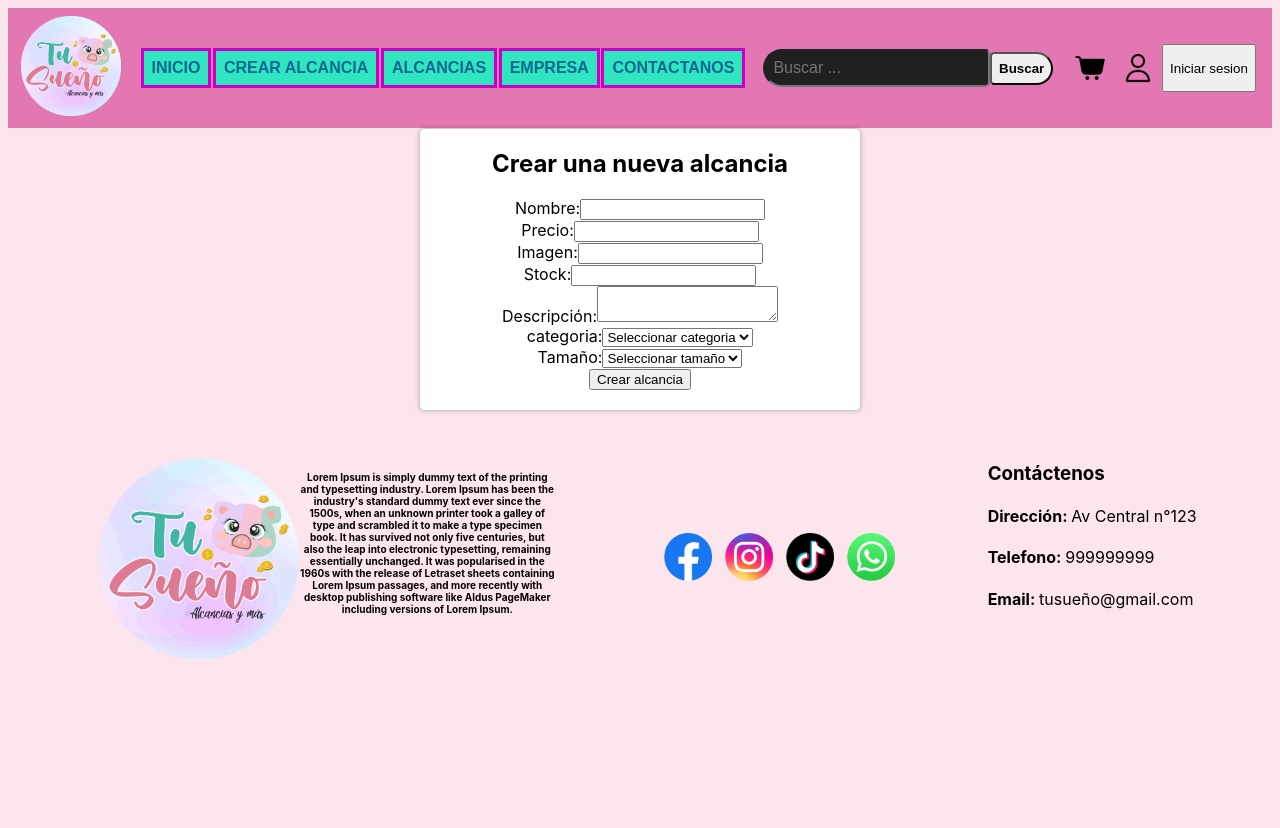
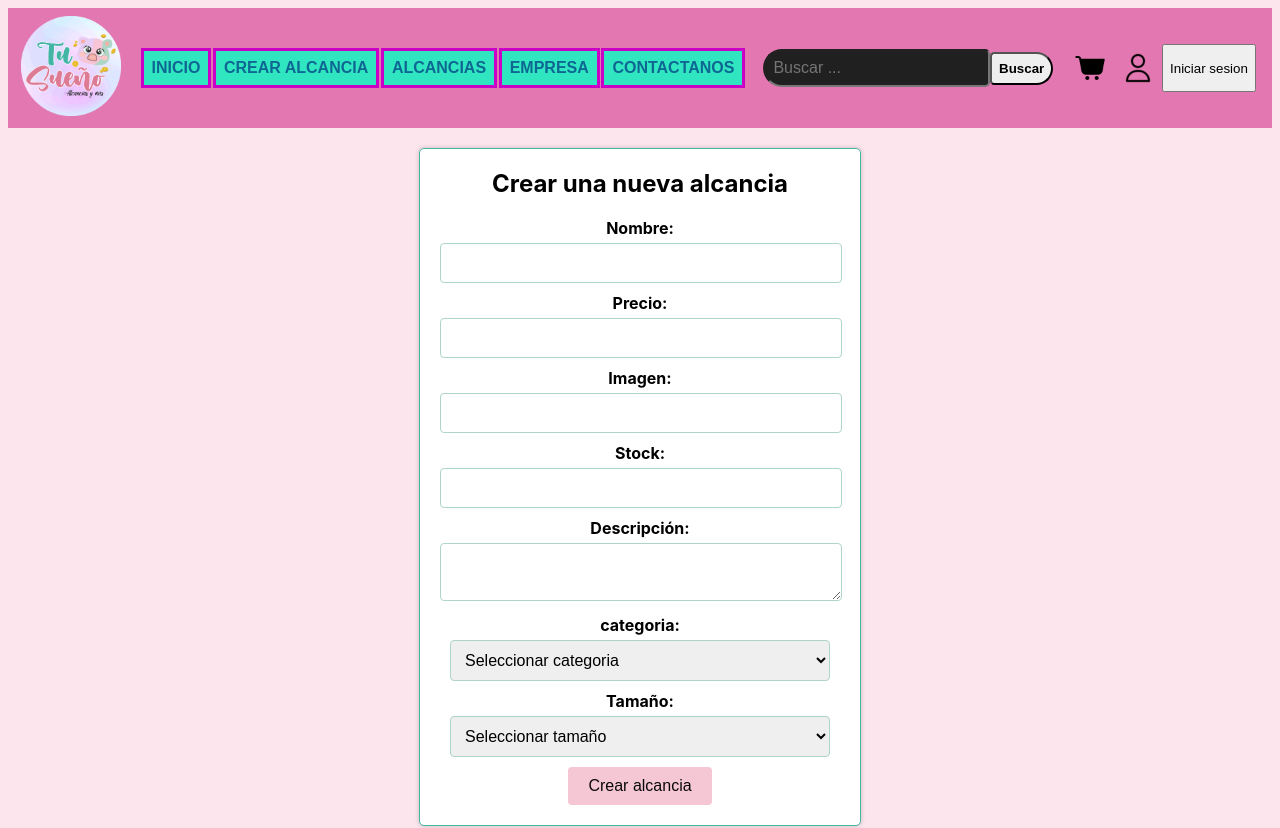
Before and after one commit to UrielGarmendia/tu-suenio-front, a React (Vite) app: page /create in a window 1280 px wide. Shown: the top 828 px of the page. Before the commit the page ends 800 px from the top, so only its background shows below. Built offline with nearby package versions, Linux system fonts and the light colour scheme.

Commit message:
temas de css y validaciones

```diff
--- a/src/Components/Create/Create.jsx
+++ b/src/Components/Create/Create.jsx
@@ -66,7 +66,7 @@ const Create = () => {
     return (
       <div className={styles.createcontainer}>
         <h2>Crear una nueva alcancia</h2>
-        <form onSubmit={handleSubmit}>
+        <form  className={styles.createform} onSubmit={handleSubmit}>
           <div  className={styles.group}>
             <label htmlFor="name">Nombre:</label>
             <input
@@ -101,6 +101,7 @@ const Create = () => {
               accept="image/*"
               required
             />
+             {errors.image && <p className={styles.error}>{errors.image}</p>}
           </div>
           <div className={styles.group}>
             <label htmlFor="stock">Stock:</label>
--- a/src/Components/Create/Create.module.css
+++ b/src/Components/Create/Create.module.css
@@ -2,10 +2,11 @@
     max-width: 400px;
     margin: 0 auto;
     padding: 20px;
-    border: 1px solid #ccc;
+    border: 1px solid #46B7A5;
     border-radius: 5px;
     background-color: #fff;
     box-shadow: 0 0 5px rgba(0, 0, 0, 0.2);
+    margin-top: 20px;
   }
 
   .createcontainer h2 {
@@ -26,16 +27,16 @@
   .createform input[type="text"],
   .createform select,
   .createform textarea {
-    width: 100%;
+    width: 95%;
     padding: 10px;
-    border: 1px solid #ccc;
+    border: 1px solid #ADD6C6;
     border-radius: 4px;
     font-size: 16px;
   }
 
   .createform button[type="submit"] {
-    background-color: #007bff;
-    color: #fff;
+    background-color:#F5C7D5 ;
+    color: #0a0909;
     padding: 10px 20px;
     border: none;
     border-radius: 4px;
@@ -44,7 +45,7 @@
   }
 
   .createform button[type="submit"]:hover {
-    background-color: #0056b3;
+    background-color: #FFC5C4 ;
   }
 
   .createform img {
@@ -53,7 +54,10 @@
     margin-top: 10px;
     display: block;
   }
-  .error{
+  .group{
+    margin-top: 10px;
+  }
+ .error{
     color: red;
     font-size: 14px;
     margin-top: 5px;
--- a/src/Components/Create/validations.js
+++ b/src/Components/Create/validations.js
@@ -19,6 +19,9 @@ export const validateForm = (formData) => {
   if (formData.stock === "" || parseInt(formData.stock) < 1) {
     errors.stock = "El stock debe ser mayor que 0.";
   }
+  if (formData.image && !/(https?:\/\/.*\.(?:png|jpg|jpeg|gif))/i.test(formData.image)) {
+    errors.image = "Debe ser una URL válida de imagen (png, jpg, jpeg, gif).";
+  }
 
   return errors;
 };
--- a/src/Components/Slide/Slide.module.css
+++ b/src/Components/Slide/Slide.module.css
@@ -3,6 +3,8 @@
     flex-direction: row;
     justify-content:space-around;
     align-items: center;
+    margin-top: 15px;
+    margin-bottom: 8px;
 }
 
 .slide img{
```
